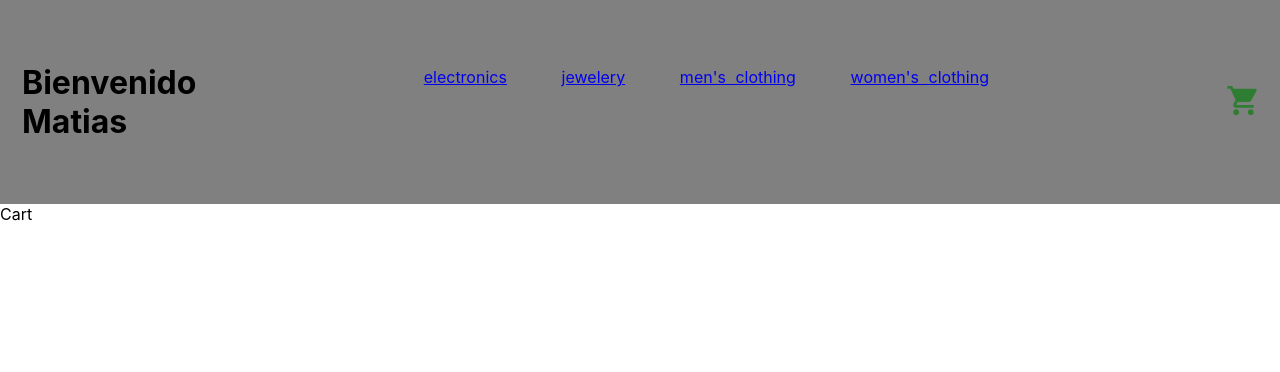
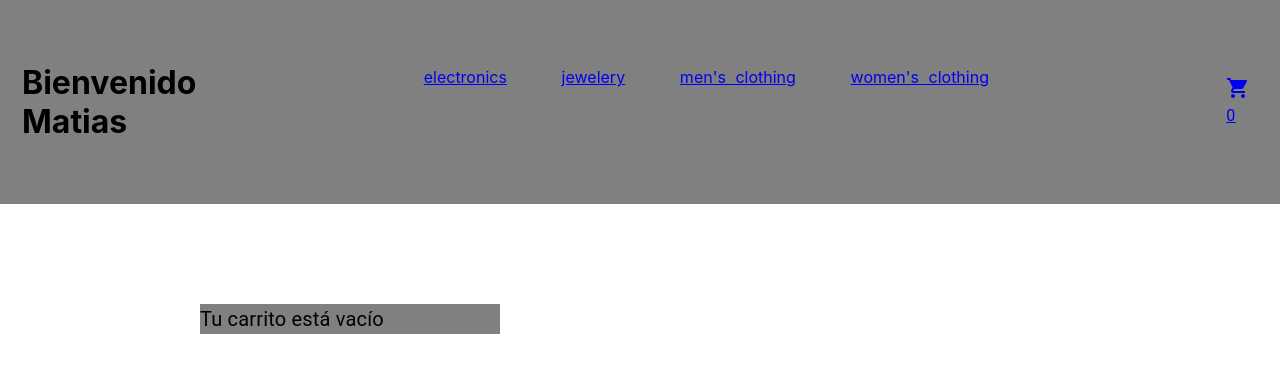
Before and after one commit to joel-serrano/Proyecto-Ecommerce-Reactjs, a React (Create React App) app: page /cart in a window 1280 px wide. Shown: the top 372 px of the page. Built offline with nearby package versions, Linux system fonts and the light colour scheme; the HTML template or start-up script is replaced by a standard one.

Commit message:
Cart view

```diff
--- a/src/App.js
+++ b/src/App.js
@@ -2,9 +2,9 @@ import React from "react";
 import Navbar from "./Components/Navbar/Navbar"
 import ItemListContainer from "./Components/itemListContainer/itemListContainer"
 import ItemDetailContainer from "./Components/ItemDetailContainer/ItemDetailContainer";
-import { Cart } from "./Components/CartView/Cart"
+import  Cart  from "./Components/CartView/Cart"
 import { BrowserRouter, Routes, Route } from "react-router-dom";
-import CartContext from './Context/CartContext';
+import {CartContextProvider} from './Context/CartContext';
 
 const App = () => {
   const dash = "Products";
@@ -12,7 +12,7 @@ const App = () => {
   return (
     <>
       <BrowserRouter>
-      <CartContext>
+      <CartContextProvider>
         <Navbar name='Matias'/>
         <Routes>
           <Route path='/' element={<ItemListContainer greeting={dash} />}/>
@@ -20,7 +20,7 @@ const App = () => {
           <Route path='/product/:id' element={ <ItemDetailContainer />}/>
           <Route path='/cart' element={<Cart />}/>
         </Routes>
-        </CartContext>
+        </CartContextProvider>
       </BrowserRouter>
     </>
   );
--- a/src/Components/CartView/Cart.js
+++ b/src/Components/CartView/Cart.js
@@ -1,7 +1,42 @@
-import React from 'react'
+import {useCartContext} from "../../Context/CartContext";
+import { Card, CardMedia, Typography, Button } from "@mui/material"
 
-export const Cart = () => {
-  return (
-    <div>Cart</div>
-  )
+const Cart = () => {
+
+    const { carrito, totalPrice, removeItem, clearCart } = useCartContext();
+
+    return (
+        <div style={styles.container}>
+            {carrito.map( producto =>
+                <Card key={producto.id}>
+                    <CardMedia component="img" alt={producto.title} image={producto.image} sx={{width: 100}}></CardMedia>
+                    <Typography>{producto.name}</Typography>
+                    <Typography>Cantidad: {producto.quantity}</Typography>
+                    <Typography>Precio: $ {(producto.price * producto.quantity)}</Typography>
+                    <Button onClick={()=> {removeItem(producto.id)}}>Eliminar</Button>
+                </Card>
+            )}
+            {carrito.length === 0 ?
+                <Typography style={styles.letra}>Tu carrito está vacío</Typography>
+                :
+                <>
+                <Typography>Total: ${totalPrice()}</Typography>
+                <Button onClick={clearCart}>Vaciar carrito</Button>
+                </>
+            }
+        </div>
+    )
 }
+
+const styles = {
+  container:{
+    width: 300,
+    marginLeft: 200,
+    marginTop: 100,
+    backgroundColor: "grey",
+  },
+  letra:{
+    fontSize: "20px",
+  }
+}
+export default Cart;
--- a/src/Components/ItemCount/ItemCount.js
+++ b/src/Components/ItemCount/ItemCount.js
@@ -1,4 +1,5 @@
 import React, { useState } from 'react'
+import { Button } from "@mui/material";
 
 const ItemCount = ({ initial, stock, onAdd }) => {
 
@@ -22,7 +23,7 @@ const ItemCount = ({ initial, stock, onAdd }) => {
             <button onClick={subtract}>-</button>
             <h3>{count}</h3>
             <button onClick={add}>+</button>
-            <button onClick={()=>onAdd(count)}>Agrega al carrito</button>
+            <Button onClick={()=>onAdd(count)}>Agrega al carrito</Button>
             </div>
         </>
     )
--- a/src/Components/ItemDetailContainer/ItemDetail.js
+++ b/src/Components/ItemDetailContainer/ItemDetail.js
@@ -1,19 +1,19 @@
-import {React, useState, useContext} from "react";
+import {React, useState} from "react";
 import ItemCount from '../ItemCount/ItemCount';
 import {Link} from 'react-router-dom';
-import { Context } from "../../Context/CartContext"
+import { useCartContext } from "../../Context/CartContext"
 
 
 export const ItemDetail = ({ producto }) => {
     const [goToCart, setIrAlCarrito] = useState (false);
 
-    const { addItem, carrito } = useContext(Context);
+    const { addItem, carrito } = useCartContext();
 
-    const onAdd = (count) => {
-      setIrAlCarrito(true);
-      addItem ({producto, count});
-    }
-
+    const onAdd = (quantity) => {
+      addItem (producto, quantity)
+      setIrAlCarrito(true)
+  };
+    console.log(carrito);
   return (
     <div style={styles.container}>
       <img style={styles.img} src={producto.image} alt={producto.title} />
@@ -23,7 +23,7 @@ export const ItemDetail = ({ producto }) => {
         <p>{producto.description}</p>
         {
             goToCart
-            ? <Link to='/cart'><button>Finalizar Compra{console.log(carrito)}</button></Link>
+            ? <Link to='/cart'><button>Finalizar Compra</button></Link>
             :<ItemCount inicio={1} stock={producto.stock} onAdd={onAdd} />
 
         }
@@ -46,3 +46,5 @@ const styles = {
     maxWidth: "20%"
   }
 }
+
+export default ItemDetail;
--- a/src/Components/cartWidget/cartWidget.js
+++ b/src/Components/cartWidget/cartWidget.js
@@ -1,12 +1,18 @@
-import React from 'react'
 import ShoppingCartIcon from '@mui/icons-material/ShoppingCart';
+import { useCartContext } from "../../Context/CartContext";
+import { Typography } from '@mui/material';
+import { NavLink } from 'react-router-dom';
 
-const CartWidget = () => {
-  return (
-    <div>
-      <ShoppingCartIcon color="success" fontSize="large" />
-    </div>
-  )
-}
+const CartWidget = () =>{
 
-export default CartWidget
+    const { totalQuantity } = useCartContext();
+
+    return (
+        <NavLink to="/cart">
+            <ShoppingCartIcon/>
+            <Typography>{totalQuantity()}</Typography>
+        </NavLink>
+    );
+};
+
+export default CartWidget;
--- a/src/Context/CartContext.js
+++ b/src/Context/CartContext.js
@@ -1,43 +1,53 @@
-import { createContext, useContext } from "react";
-import { useState } from "react";
+import { createContext, useState, useContext } from "react";
 
-export const Context = createContext ([]);
-export const useCartContext = () => useContext(Context);
+const CartContext = createContext ([]);
+export const useCartContext = () => useContext (CartContext);
 
-const CartContext = ({children}) => {
+export function CartContextProvider ({children}) {
 
-    const [carrito, setCarrito] = useState ([]);
+    const [carrito, setCarrito] = useState([]);
 
     const isInCart = (id) => carrito.find(producto => producto.id === id)
 
-    const addItem = (item, count) => {
-        if(isInCart(item.id)){
-            const nuevoCarrito = carrito.map(producto =>{
-                if (producto.id === item.id){
-                    const nuevoCount = producto.count + count
-                    return {...producto, count: nuevoCount}
+    const addItem = (item, quantity) => {
+        if (isInCart(item.id)){
+            const newCarrito = carrito.map(producto =>{
+                if (producto.id === item.id) {
+                    const newQuantity = producto.quantity + quantity;
+                    return {...producto, quantity: newQuantity}
                 } else{
                     return producto
                 }
+            })
+            setCarrito(newCarrito)
+        } else{
+            const newProducto = {...item, quantity:quantity}
+            setCarrito([...carrito, newProducto])
+        }
 
-            })
-            setCarrito(nuevoCarrito)
-        } else{
-            const nuevoProducto = {...item, count:count}
-            setCarrito([...carrito, nuevoProducto])
-        }
-    };
+    }
 
     const removeItem = (id) => setCarrito(carrito.filter(producto => producto.id !== id))
 
-    const clear = () => {setCarrito([])}
+    const clearCart = () => setCarrito ([])
 
+    const totalPrice = () => {
+        console.log (totalPrice)
+        return carrito.reduce ((acumulador, producto) => acumulador += (producto.price * producto.quantity),0)
+    }
 
-    return(
-        <>
-        <Context.Provider value={{isInCart, addItem, removeItem, clear}}>{children}</Context.Provider>
-        </>
+    const totalQuantity = () =>{
+        return carrito.reduce((acumulador, producto) => acumulador += producto.quantity,0)
+    }
+
+    return (
+        <CartContext.Provider value={{
+            addItem,
+            removeItem,
+            clearCart,
+            totalPrice,
+            totalQuantity,
+            carrito
+        }}>{children}</CartContext.Provider>
     )
 }
-
-export default CartContext;
```
